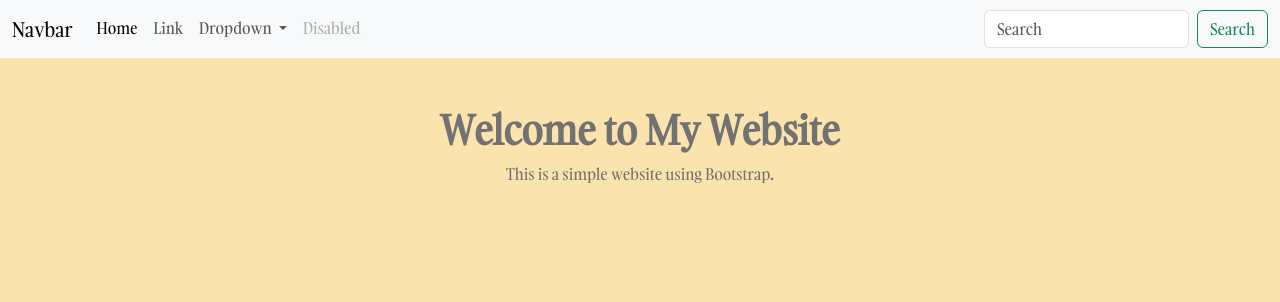
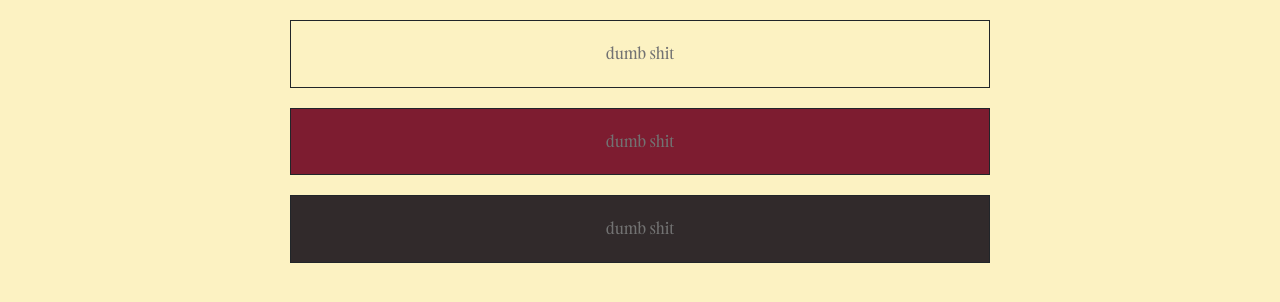
Before and after one commit to brookham/liamswebsite, a plain HTML site: page index.html in a window 1280 px wide. Drawn offline with nearby package versions, Linux system fonts and the light colour scheme.

Commit message:
container colors

```diff
--- a/assets/css/style.css
+++ b/assets/css/style.css
@@ -4,12 +4,34 @@
     --c-dark: #212529;
     --c-light: #f8f9fa;
     --c-primary: #007bff;
-    --c-background: #fae3ac;
+    --c-background: #fcf2c2;
     --c-body: #727272;
+    --c-contp: #7d1c30;
+    --c-conts: #312a2b;
     --font-base:"Gambarino", sans-serif;
 
 }
+#contboarder {
+    border: 1px solid var(--c-dark);
+    padding: 20px;
+    margin: 20px auto;
+    max-width: 700px;
+}
 
+#scontboarder {
+    border: 1px solid var(--c-dark);
+    padding: 20px;
+    margin: 20px auto;
+    max-width: 700px;
+    background-color: var(--c-conts);
+}
+#pcontboarder {
+    border: 1px solid var(--c-dark);
+    padding: 20px;
+    margin: 20px auto;
+    max-width: 700px;
+    background-color: var(--c-contp);
+}
 body {
     font-family: var(--font-base);
     background-color: var(--c-background);
--- a/index.html
+++ b/index.html
@@ -8,45 +8,15 @@
     <link rel="stylesheet" href="./assets/css/style.css">
   </head>
   <body>
-    <nav class="navbar navbar-expand-lg bg-body-tertiary">
-        <div class="container-fluid">
-          <a class="navbar-brand" href="#">Navbar</a>
-          <button class="navbar-toggler" type="button" data-bs-toggle="collapse" data-bs-target="#navbarSupportedContent" aria-controls="navbarSupportedContent" aria-expanded="false" aria-label="Toggle navigation">
-            <span class="navbar-toggler-icon"></span>
-          </button>
-          <div class="collapse navbar-collapse" id="navbarSupportedContent">
-            <ul class="navbar-nav me-auto mb-2 mb-lg-0">
-              <li class="nav-item">
-                <a class="nav-link active" aria-current="page" href="#">Home</a>
-              </li>
-              <li class="nav-item">
-                <a class="nav-link" href="#">Link</a>
-              </li>
-              <li class="nav-item dropdown">
-                <a class="nav-link dropdown-toggle" href="#" role="button" data-bs-toggle="dropdown" aria-expanded="false">
-                  Dropdown
-                </a>
-                <ul class="dropdown-menu">
-                  <li><a class="dropdown-item" href="#">Action</a></li>
-                  <li><a class="dropdown-item" href="#">Another action</a></li>
-                  <li><hr class="dropdown-divider"></li>
-                  <li><a class="dropdown-item" href="#">Something else here</a></li>
-                </ul>
-              </li>
-              <li class="nav-item">
-                <a class="nav-link disabled" aria-disabled="true">Disabled</a>
-              </li>
-            </ul>
-            <form class="d-flex" role="search">
-              <input class="form-control me-2" type="search" placeholder="Search" aria-label="Search">
-              <button class="btn btn-outline-success" type="submit">Search</button>
-            </form>
-          </div>
-        </div>
-      </nav>
-      <div class="container mt-5">
-        <h1 class="text-center">Welcome to My Website</h1>
-        <p class="text-center">This is a simple website using Bootstrap.</p>
+    <div class= "grid text-center" id="contboarder">
+        <div class ="g-col-4">dumb shit</div>
+    </div>
+    <div class= "grid text-center" id="pcontboarder">
+        <div class ="g-col-4">dumb shit</div>
+    </div>
+    <div class= "grid text-center" id="scontboarder">
+        <div class ="g-col-4">dumb shit</div>
+    </div>
     <script src="	https://cdn.jsdelivr.net/npm/bootstrap@5.3.3/dist/js/bootstrap.bundle.min.js"></script>
   </body>
 </html>
```
